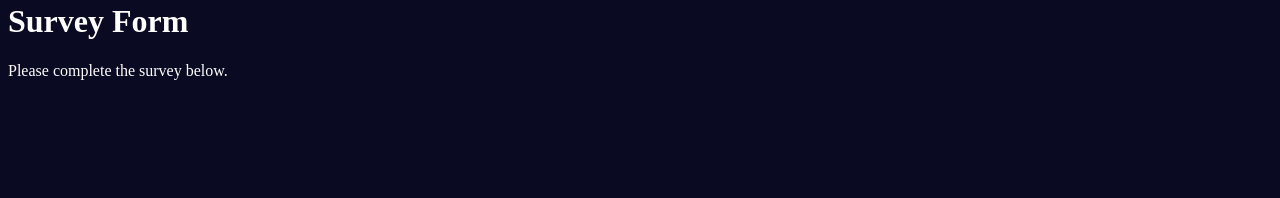
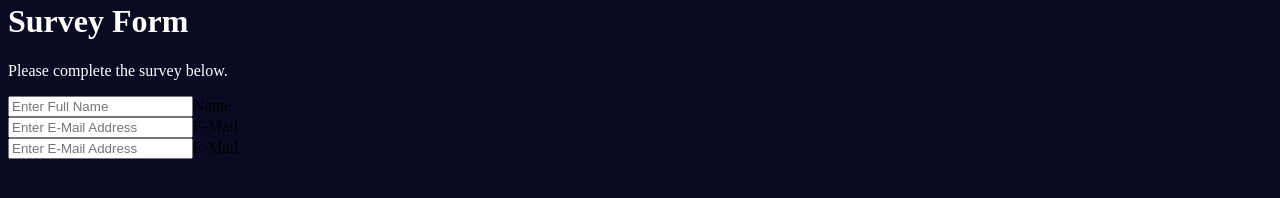
Before and after one commit to arcavazos8371/FCC-Survey-Form, a plain HTML site: page index.html in a window 1280 px wide. Shown: the part 244-442 px from the top of the page. Drawn offline with Linux system fonts and the light colour scheme.

Commit message:
Forms added

```diff
--- a/index.html
+++ b/index.html
@@ -7,7 +7,6 @@
   <link rel="stylesheet" href="style.css">
 
 </head>
-
 <body>
   <div class="container">
     <header class="header">
@@ -15,9 +14,33 @@
     <h1 id="title">Survey Form</h1>
     <p id="description">Please complete the survey below.</p>
 
-  </header>
-  <div>
-    <form id="survey-form">
+    </header>
+     <form id="survey-form">
+       <div class="label-input">
+         <label id="name-label" for="name">
+          <input
+          id="name"
+          name="name"
+          placeholder="Enter Full Name">Name
+        </label>
+      </div>
+    <div>
+      <label id="email-label">
+        <input
+        id="email"
+        name="email"
+        placeholder="Enter E-Mail Address">E-Mail
+      </label>
+    </div>
+    <div>
+      <label id="number-label">
+        <input
+        id="number"
+        name="email"
+        placeholder="Enter E-Mail Address">E-Mail
+      </label>
+    </div>
+
 
 
 
```
